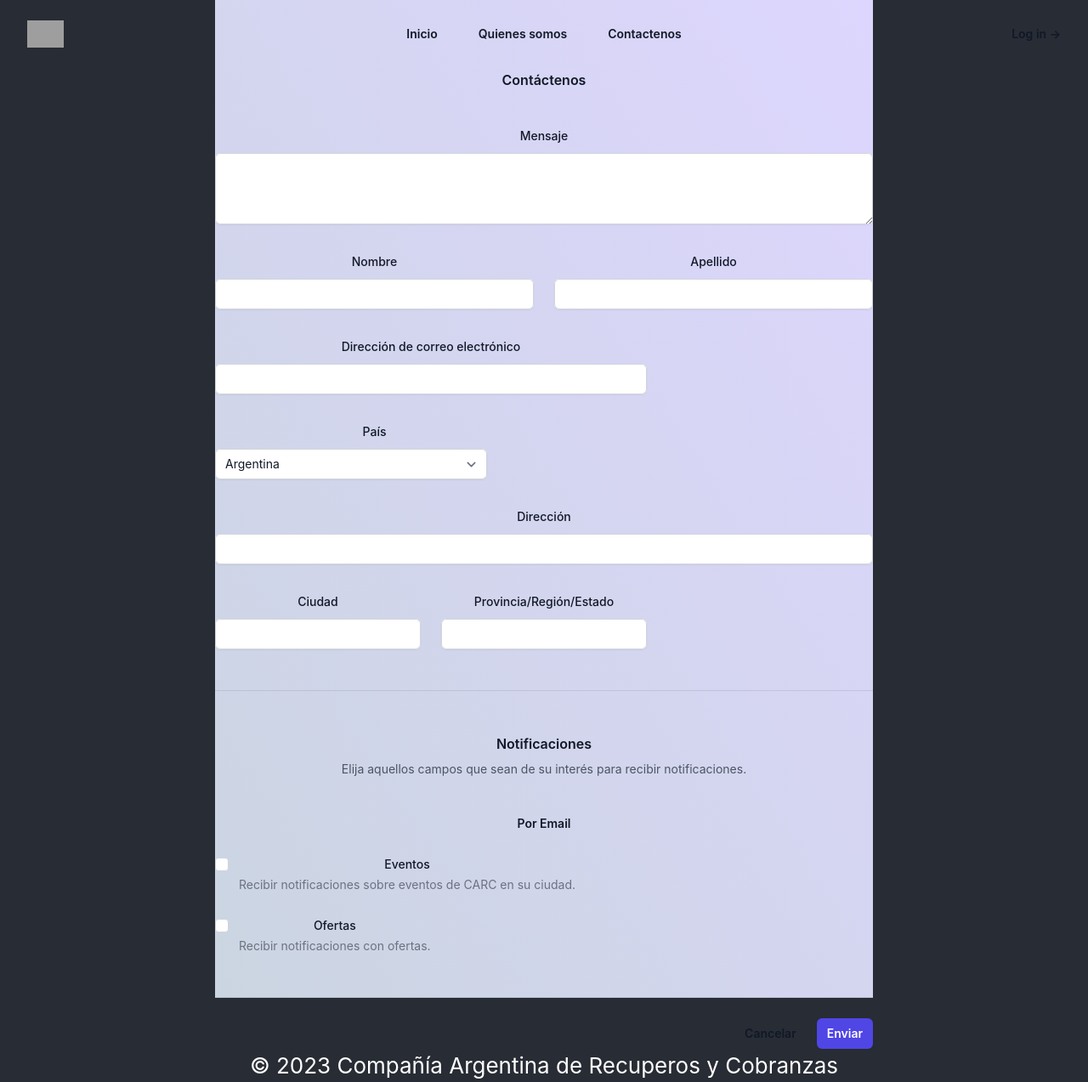
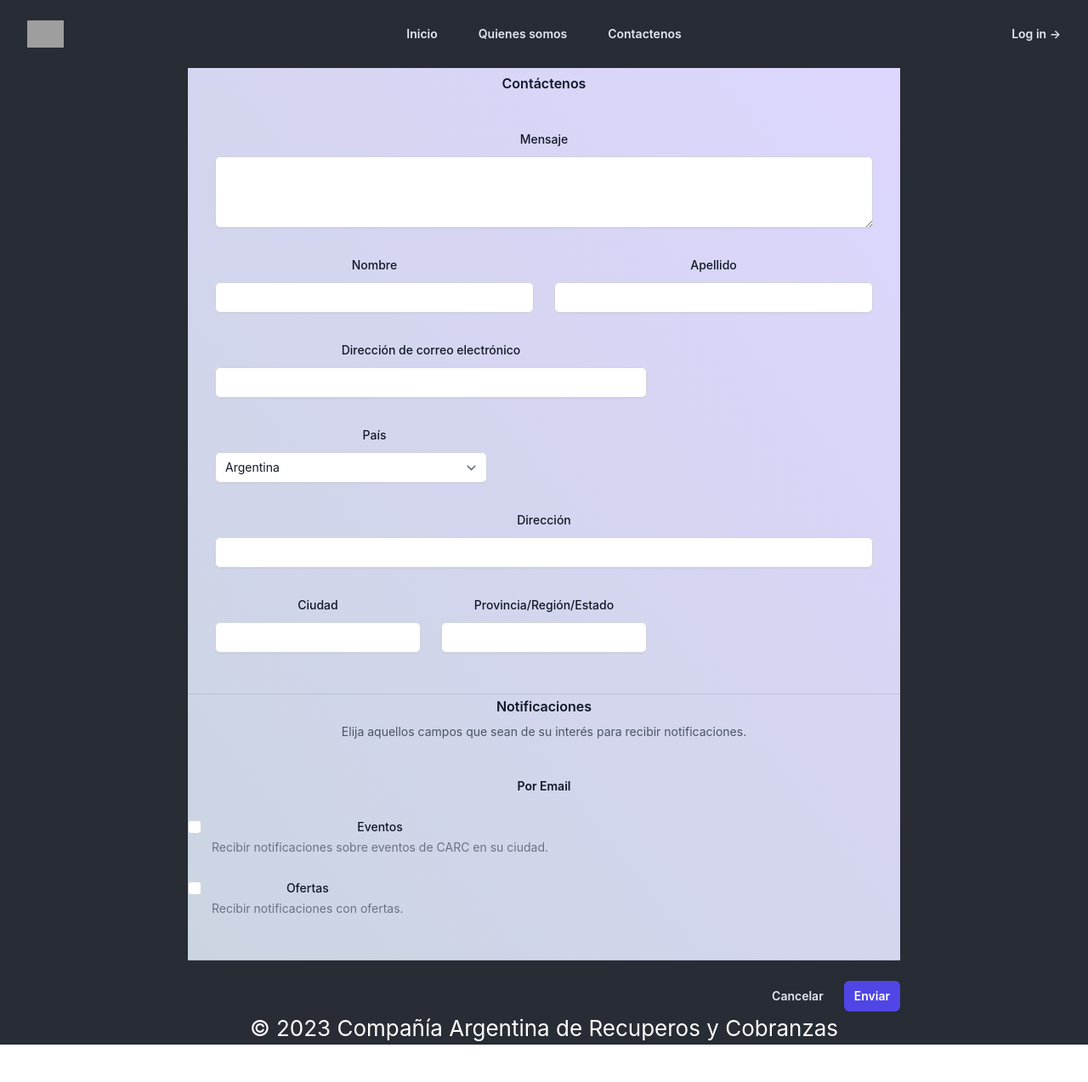
Before and after one commit to mmaquina/navbar-form, a React (Create React App) app: page /Form in a window 1280 px wide. Shown: the whole page at 85% size. After the commit the page ends 1229 px from the top, so only its background shows below. Built offline with nearby package versions, Linux system fonts and the light colour scheme; grey boxes are pictures that could not be loaded.

Commit message:
fix navbar

```diff
--- a/src/App.css
+++ b/src/App.css
@@ -5,12 +5,6 @@
 .App-logo {
   height: 40vmin;
   pointer-events: none;
-}
-
-@media (prefers-reduced-motion: no-preference) {
-  .App-logo {
-    animation: App-logo-spin infinite 20s linear;
-  }
 }
 
 .App-header {
@@ -27,12 +21,3 @@
 .App-link {
   color: #61dafb;
 }
-
-@keyframes App-logo-spin {
-  from {
-    transform: rotate(0deg);
-  }
-  to {
-    transform: rotate(360deg);
-  }
-}
--- a/src/App.js
+++ b/src/App.js
@@ -1,4 +1,3 @@
-import logo from './logo.svg';
 import './App.css';
 import Navbar from './components/navbar/Navbar.jsx';
 import Home from './components/home/Home.jsx';
--- a/src/components/form/Form.jsx
+++ b/src/components/form/Form.jsx
@@ -1,8 +1,10 @@
 export default function Form() {
+
   return (
     <form>
-      <div className="space-y-12 bg-gradient-to-bl from-violet-200 to-slate-300">
-        <div className="border-b border-gray-900/10 pb-12 pt-20">
+      <div className="bg-gradient-to-bl from-violet-200 to-slate-300">
+        <div className="relative isolate border-b border-gray-900/10 pb-12 pt-1 px-6 lg:px-8">
+
           <h2 className="text-base font-semibold leading-7 text-gray-900">Contáctenos</h2>
           <div className="mt-10 grid grid-cols-1 gap-x-6 gap-y-8 sm:grid-cols-6">
 
@@ -183,7 +185,7 @@ export default function Form() {
       </div>
 
       <div className="mt-6 flex items-center justify-end gap-x-6">
-        <button type="button" className="text-sm font-semibold leading-6 text-gray-900">
+        <button type="button" className="text-sm font-semibold leading-6 text-slate-200">
           Cancelar
         </button>
         <button
--- a/src/components/navbar/Navbar.jsx
+++ b/src/components/navbar/Navbar.jsx
@@ -12,11 +12,11 @@ export default function Navbar() {
   const [mobileMenuOpen, setMobileMenuOpen] = useState(false)
 
   return (
-    <div className="bg-white">
-      <header className="absolute inset-x-0 top-0 z-50">
+    <div className="bg-opacity-0 w-screen">
+      <header className="relative inset-x-0 top-0 z-50">
         <nav className="flex items-center justify-between p-6 lg:px-8" aria-label="Global">
           <div className="flex lg:flex-1">
-            <a href="#" className="-m-1.5 p-1.5">
+            <a href="/Home" className="-m-1.5 p-1.5">
               <span className="sr-only">CARC</span>
               <img
                 className="h-8 w-auto"
@@ -37,13 +37,13 @@ export default function Navbar() {
           </div>
           <div className="hidden lg:flex lg:gap-x-12">
             {navigation.map((item) => (
-              <a key={item.name} href={item.href} className="text-sm font-semibold leading-6 text-gray-900">
+              <a key={item.name} href={item.href} className="text-sm font-semibold leading-6 text-slate-200">
                 {item.name}
               </a>
             ))}
           </div>
           <div className="hidden lg:flex lg:flex-1 lg:justify-end">
-            <a href="#" className="text-sm font-semibold leading-6 text-gray-900">
+            <a href="#" className="text-sm font-semibold leading-6 text-slate-200">
               Log in <span aria-hidden="true">&rarr;</span>
             </a>
           </div>
@@ -76,7 +76,7 @@ export default function Navbar() {
                     <a
                       key={item.name}
                       href={item.href}
-                      className="-mx-3 block rounded-lg px-3 py-2 text-base font-semibold leading-7 text-gray-900 hover:bg-gray-50"
+                      className="-mx-3 block rounded-lg px-3 py-2 text-base font-semibold leading-7 text-slate-200 hover:bg-gray-50"
                     >
                       {item.name}
                     </a>
@@ -85,7 +85,7 @@ export default function Navbar() {
                 <div className="py-6">
                   <a
                     href="#"
-                    className="-mx-3 block rounded-lg px-3 py-2.5 text-base font-semibold leading-7 text-gray-900 hover:bg-gray-50"
+                    className="-mx-3 block rounded-lg px-3 py-2.5 text-base font-semibold leading-7 text-slate-200 hover:bg-gray-50"
                   >
                     Log in
                   </a>
```
